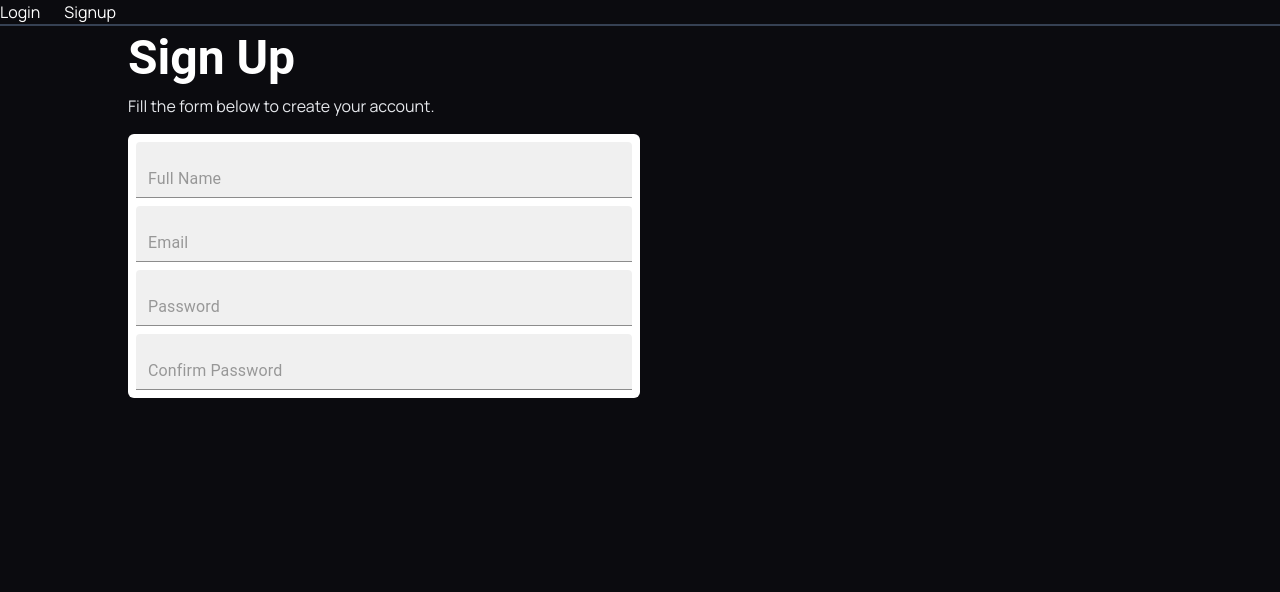
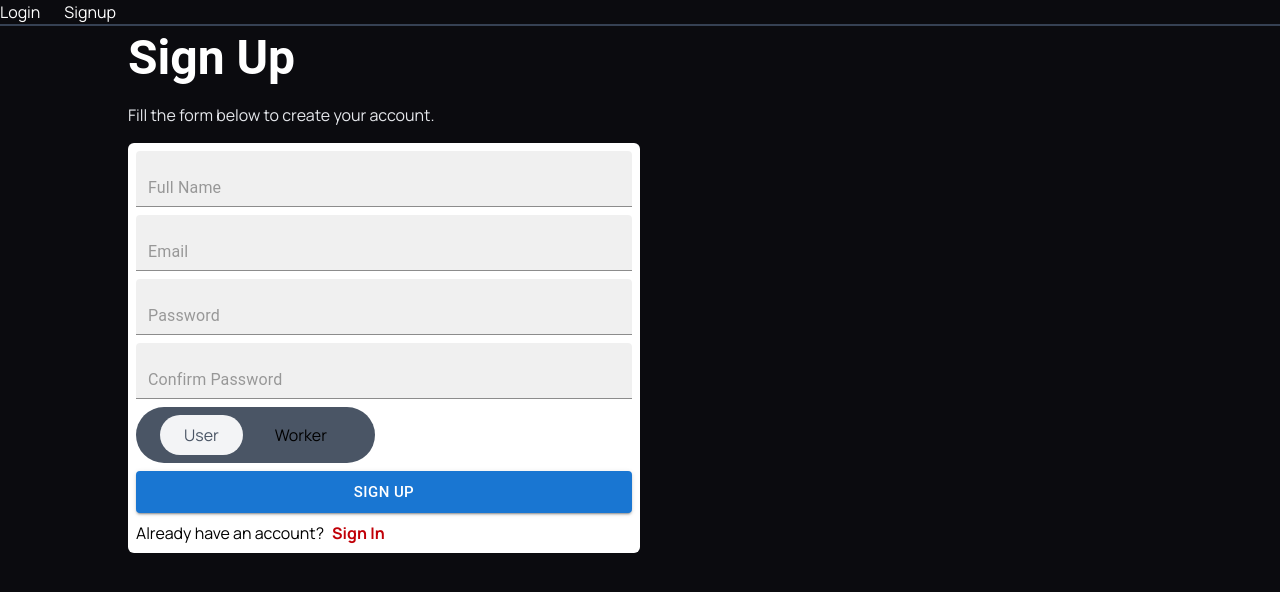
Before and after one commit to abhiiinav199/MicroServices_Project_Sirvor, a React (Vite) app in the folder sirvor-frontend/: page /signup in a window 1280 px wide. Shown: the top 592 px of the page. Built offline with nearby package versions, Linux system fonts and the light colour scheme.

Commit message:
wip- added signup

```diff
--- a/sirvor-frontend/src/features/auth/components/SignUpForm.tsx
+++ b/sirvor-frontend/src/features/auth/components/SignUpForm.tsx
@@ -1,14 +1,57 @@
-import { TextField } from "@mui/material"
+import { Button, TextField } from "@mui/material";
+import { Link } from "react-router-dom";
 
 const SignUpForm = () => {
   return (
-    <form className="w-full  bg-white rounded-md p-2 flex flex-col gap-2">
-      <TextField fullWidth variant="filled" placeholder="Full Name" size="medium" required></TextField>
-       <TextField fullWidth variant="filled" placeholder="Email" size="medium" required></TextField>
-       <TextField fullWidth variant="filled" placeholder="Password" size="medium" required></TextField>
-       <TextField fullWidth variant="filled" placeholder="Confirm Password" size="medium" required></TextField>
+
+    <div className="w-full bg-white rounded-md p-2 text-black flex flex-col items-center justify-center gap-4">
+
+    <form className="flex flex-col gap-2  w-full">
+      <TextField
+        fullWidth
+        variant="filled"
+        placeholder="Full Name"
+        size="medium"
+        required
+      ></TextField>
+      <TextField
+        fullWidth
+        variant="filled"
+        placeholder="Email"
+        size="medium"
+        required
+      ></TextField>
+      <TextField
+        fullWidth
+        variant="filled"
+        placeholder="Password"
+        size="medium"
+        required
+      ></TextField>
+      <TextField
+        fullWidth
+        variant="filled"
+        placeholder="Confirm Password"
+        size="medium"
+        required
+      ></TextField>
+
+      <div className="bg-gray-600 flex flex-row gap-2 w-fit px-6 py-2 rounded-full ">
+        <p className="bg-gray-100 text-gray-600 px-6 py-2 rounded-full cursor-pointer">
+          User
+        </p>
+        <p className="px-6 py-2 rounded-full cursor-pointer ">Worker</p>
+      </div>
+      <Button type="submit" variant="contained"size="large">Sign Up</Button>
+
+      <div className="flex flex-row items-center gap-2">
+        <p>Already have an account? </p>
+        <Link className="text-red-700 font-extrabold" to={"/login"}>Sign In</Link>
+      </div>
     </form>
-  )
-}
 
-export default SignUpForm
+    </div>
+  );
+};
+
+export default SignUpForm;
--- a/sirvor-frontend/src/features/auth/pages/Signup.tsx
+++ b/sirvor-frontend/src/features/auth/pages/Signup.tsx
@@ -7,10 +7,10 @@ const Signup = () => {
       {/* signup form */}
       <div className="flex flex-col gap-4">
         <div>
-          <Typography variant="h3" sx={{ fontWeight: 600 }}>
+          <Typography variant="h3" gutterBottom sx={{ fontWeight: 600 }}>
             Sign Up
           </Typography>
-          <p className="mt-2 text-gray-200">
+          <p className=" text-gray-200">
             Fill the form below to create your account.
           </p>
         </div>
```
